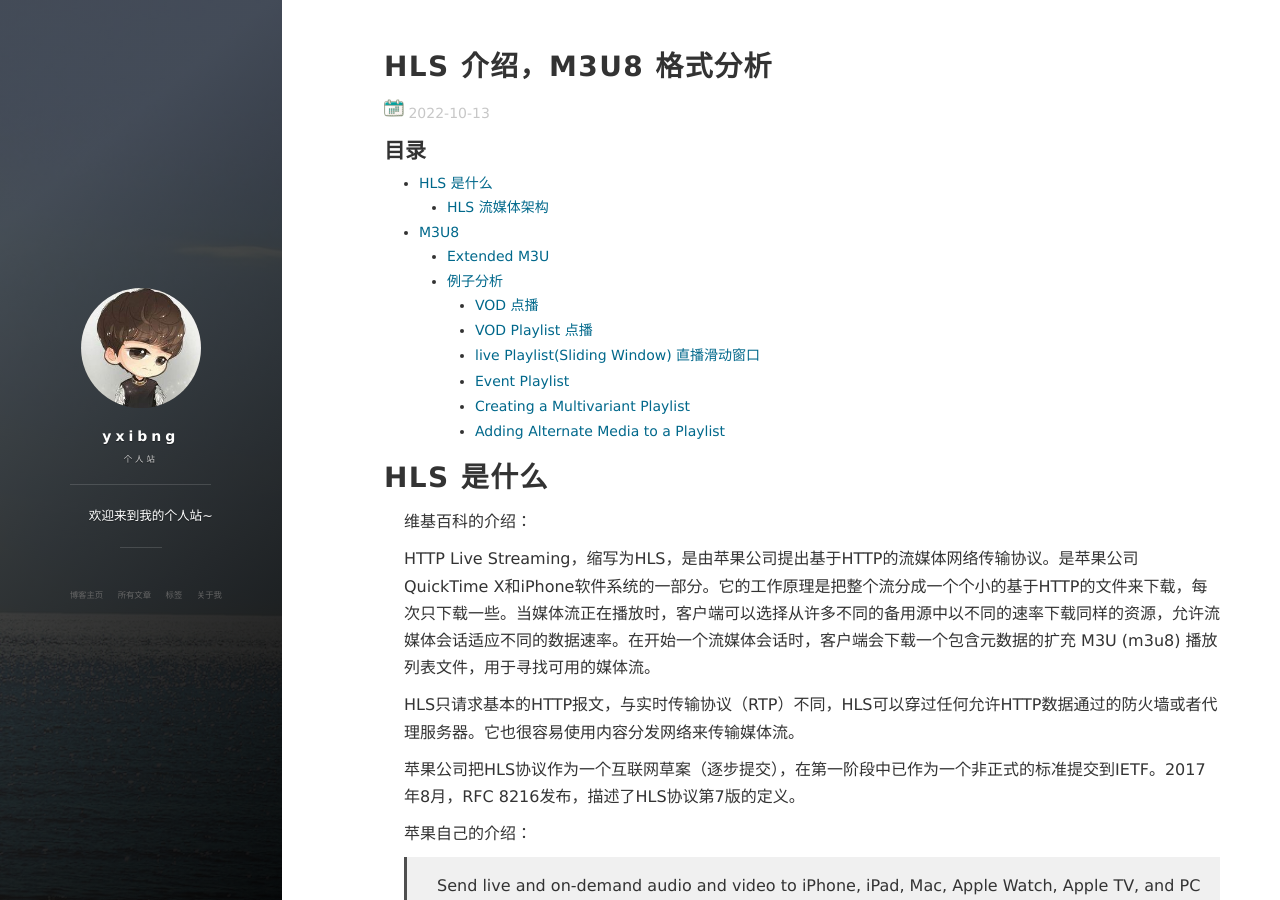
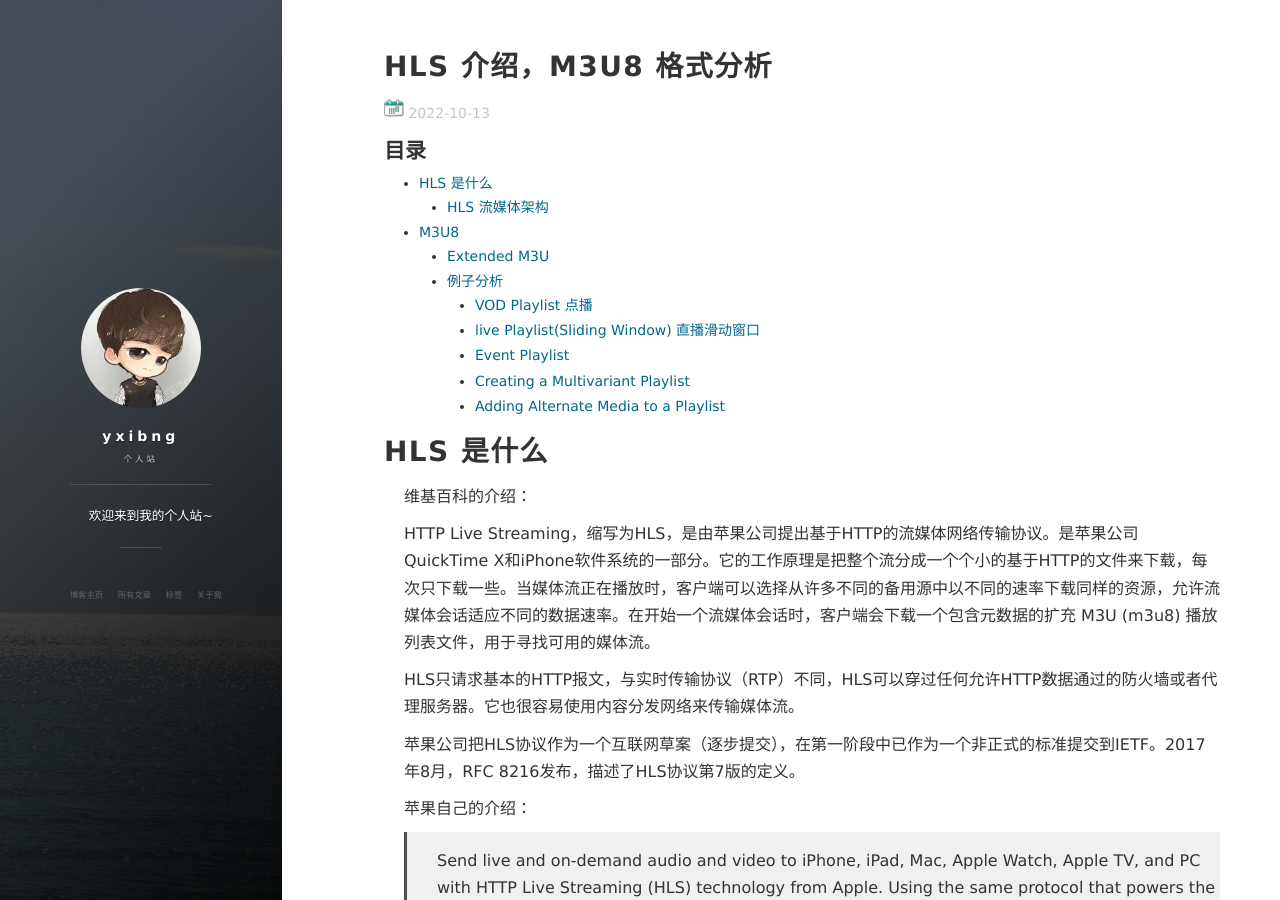
Before and after one commit to yxibng/yxibng.github.io, a Jekyll site: the page built from _posts/hls/2022-10-13-HLS-介绍.md, in a window 1280 px wide and 900 px high. Built offline with Jekyll 4.4.1, drawn with Linux system fonts in a browser that asks for light colours; nearby versions of some CDN libraries; comment, search, counter and statistics services are not loaded.

Commit message:
feat: hls m3u8

````diff
--- a/_posts/hls/2022-10-13-HLS-介绍.md
+++ b/_posts/hls/2022-10-13-HLS-介绍.md
@@ -4,7 +4,6 @@
 date: 2022-10-13
 tag: hls,m3u8
 ---
-
 
 # HLS 是什么
 
@@ -123,7 +122,6 @@
 
 ## 例子分析
 
-### VOD 点播
 ```
 #EXTM3U
 #EXT-X-PLAYLIST-TYPE:VOD
````
